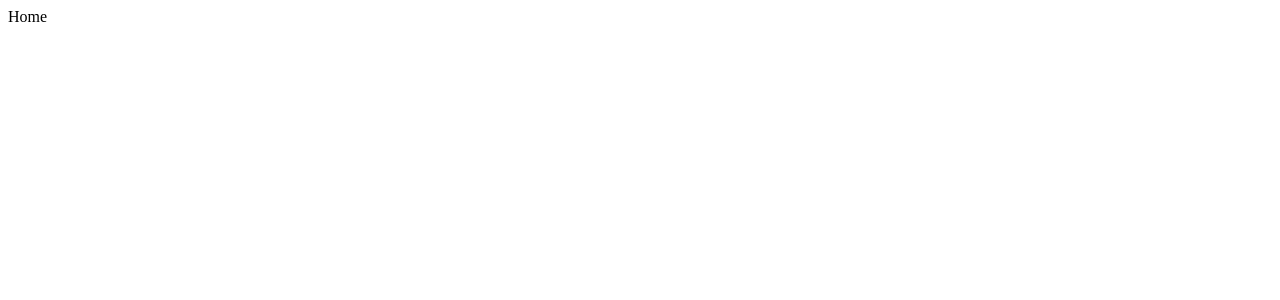
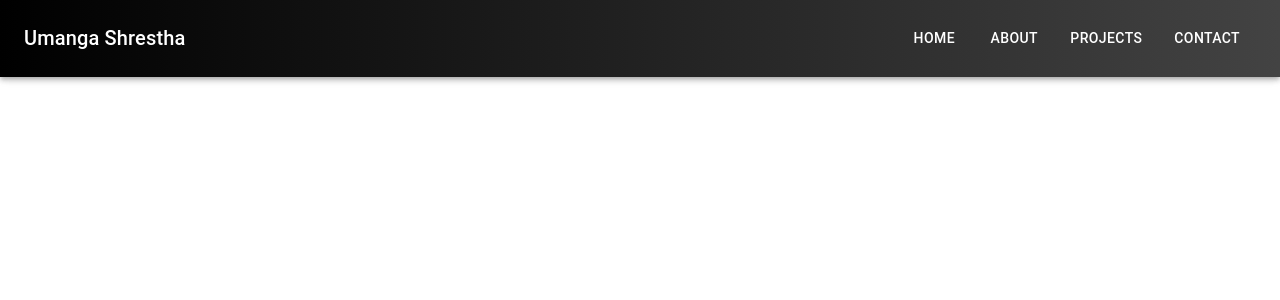
Before and after one commit to umangashrestha93/portfolio-site, a React (Vite) app: page / in a window 1280 px wide. Shown: the top 300 px of the page. Built offline with nearby package versions, Linux system fonts and the light colour scheme.

Commit message:
created nav bar

```diff
--- a/package.json
+++ b/package.json
@@ -10,6 +10,10 @@
     "preview": "vite preview"
   },
   "dependencies": {
+    "@emotion/react": "^11.14.0",
+    "@emotion/styled": "^11.14.0",
+    "@mui/icons-material": "^7.0.1",
+    "@mui/material": "^7.0.1",
     "react": "^19.0.0",
     "react-dom": "^19.0.0",
     "react-router-dom": "^7.5.0"
--- a/src/components/Header.jsx
+++ b/src/components/Header.jsx
@@ -1,9 +1,141 @@
-import React from 'react'
+import React, { useState } from 'react';
+import AppBar from '@mui/material/AppBar';
+import Box from '@mui/material/Box';
+import Toolbar from '@mui/material/Toolbar';
+import Typography from '@mui/material/Typography';
+import Button from '@mui/material/Button';
+import IconButton from '@mui/material/IconButton';
+import MenuIcon from '@mui/icons-material/Menu';
+import { useTheme } from '@mui/material/styles';
+import useMediaQuery from '@mui/material/useMediaQuery';
+import Drawer from '@mui/material/Drawer';
+import List from '@mui/material/List';
+import ListItem from '@mui/material/ListItem';
+import ListItemButton from '@mui/material/ListItemButton';
+import ListItemText from '@mui/material/ListItemText';
+import Divider from '@mui/material/Divider';
+import CloseIcon from '@mui/icons-material/Close';
+
+const navItems = ['Home', 'About', 'Projects', 'Contact'];
 
 const Header = () => {
+  const theme = useTheme();
+  const isMobile = useMediaQuery(theme.breakpoints.down('md'));
+  const [mobileOpen, setMobileOpen] = useState(false);
+
+  const handleDrawerToggle = () => {
+    setMobileOpen(!mobileOpen);
+  };
+
+  const drawer = (
+    <Box
+      sx={{
+        width: { xs: '100%', sm: 280 },
+        height: '100vh',
+        background: 'linear-gradient(to bottom, #1a1a1a, #2d2d2d)',
+        display: 'flex',
+        flexDirection: 'column'
+      }}
+    >
+      <Box sx={{ padding: 5}}></Box>
+      <List sx={{ flexGrow: 1 }}>
+        {navItems.map((item) => (
+          <ListItem key={item} disablePadding>
+            <ListItemButton
+              sx={{
+                py: 2,
+                '&:hover': {
+                  background: 'rgba(255, 255, 255, 0.08)'
+                }
+              }}
+            >
+              <ListItemText
+                primary={item}
+                primaryTypographyProps={{
+                  color: 'text.primary',
+                  fontWeight: 'medium',
+                  textAlign: 'center',
+                  sx: { color: '#ffffff' }
+                }}
+              />
+            </ListItemButton>
+            <Divider sx={{ borderColor: 'rgba(255, 255, 255, 0.08)' }} />
+          </ListItem>
+        ))}
+      </List>
+    </Box>
+  );
+
   return (
-    <div>Header</div>
-  )
-}
+    <Box sx={{ display: 'flex' }}>
+      <AppBar
+        position="fixed"
+        sx={{
+          background: 'linear-gradient(to right, #000000, #434343)',
+          zIndex: (theme) => theme.zIndex.drawer + 1,
+          py: 0.8
+        }}
+      >
+        <Toolbar>
+          {isMobile && (
+            <IconButton
+              size="large"
+              edge="start"
+              color="inherit"
+              aria-label="menu"
+              sx={{ mr: 2 }}
+              onClick={handleDrawerToggle}
+            >
+              <MenuIcon />
+            </IconButton>
+          )}
+          <Typography variant="h6" component="div" sx={{ flexGrow: 1, color: '#ffffff' }}>
+            Umanga Shrestha
+          </Typography>
+          {!isMobile && (
+            <Box sx={{ display: 'flex' }}>
+              {navItems.map((item) => (
+                <Button
+                  key={item}
+                  sx={{
+                    mx: 1,
+                    color: '#ffffff',
+                    '&:hover': {
+                      backgroundColor: 'rgba(255, 255, 255, 0.1)'
+                    }
+                  }}
+                >
+                  {item}
+                </Button>
+              ))}
+            </Box>
+          )}
+        </Toolbar>
+      </AppBar>
+      <Box component="nav">
+        <Drawer
+          variant="temporary"
+          open={mobileOpen}
+          onClose={handleDrawerToggle}
+          ModalProps={{
+            keepMounted: true,
+          }}
+          sx={{
+            '& .MuiDrawer-paper': {
+              boxSizing: 'border-box',
+              width: { xs: '100%', sm: 280 },
+              borderRight: 'none',
+              background: 'transparent',
+              overflow: 'hidden'
+            },
+          }}
+        >
+          {drawer}
+        </Drawer>
+      </Box>
+      <Toolbar />
+    </Box>
+  );
+};
 
-export default Header
+export default Header;
--- a/src/pages/Home.jsx
+++ b/src/pages/Home.jsx
@@ -1,8 +1,11 @@
 import React from 'react'
+import Header from '../components/Header'
 
 const Home = () => {
   return (
-    <div>Home</div>
+    <>
+      <Header />
+    </>
   )
 }
 
```
Also changed, not shown: 1 other file (tests, documents, lock files or other folders).
